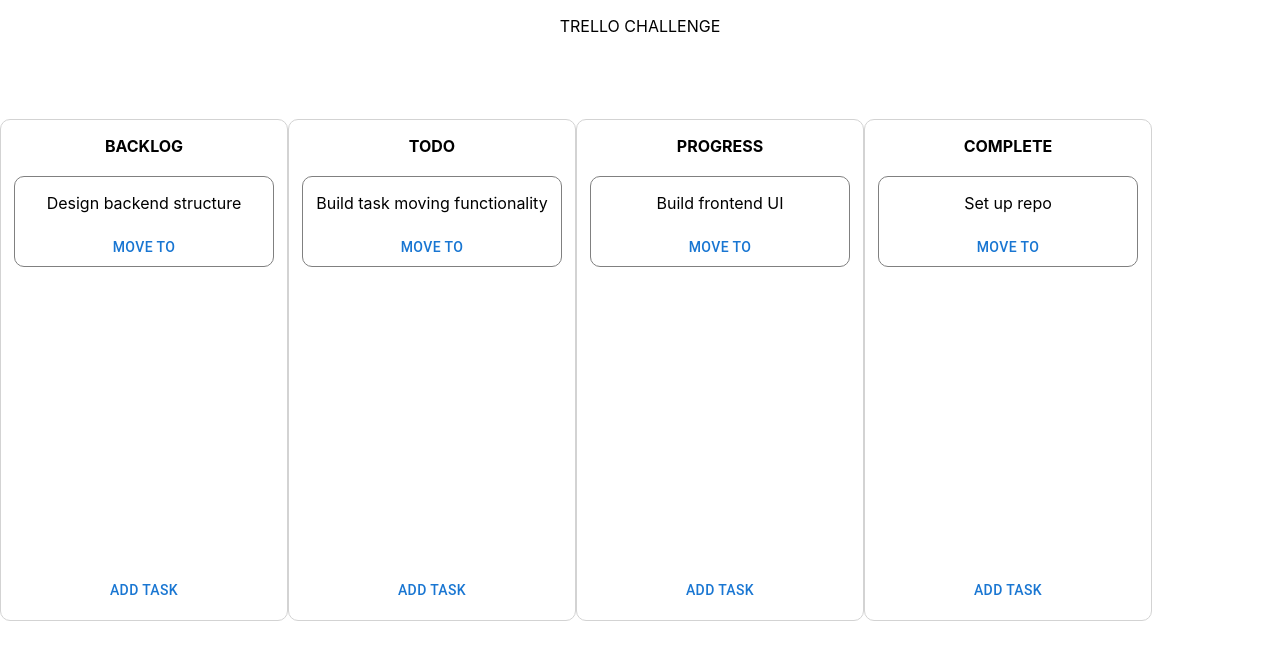
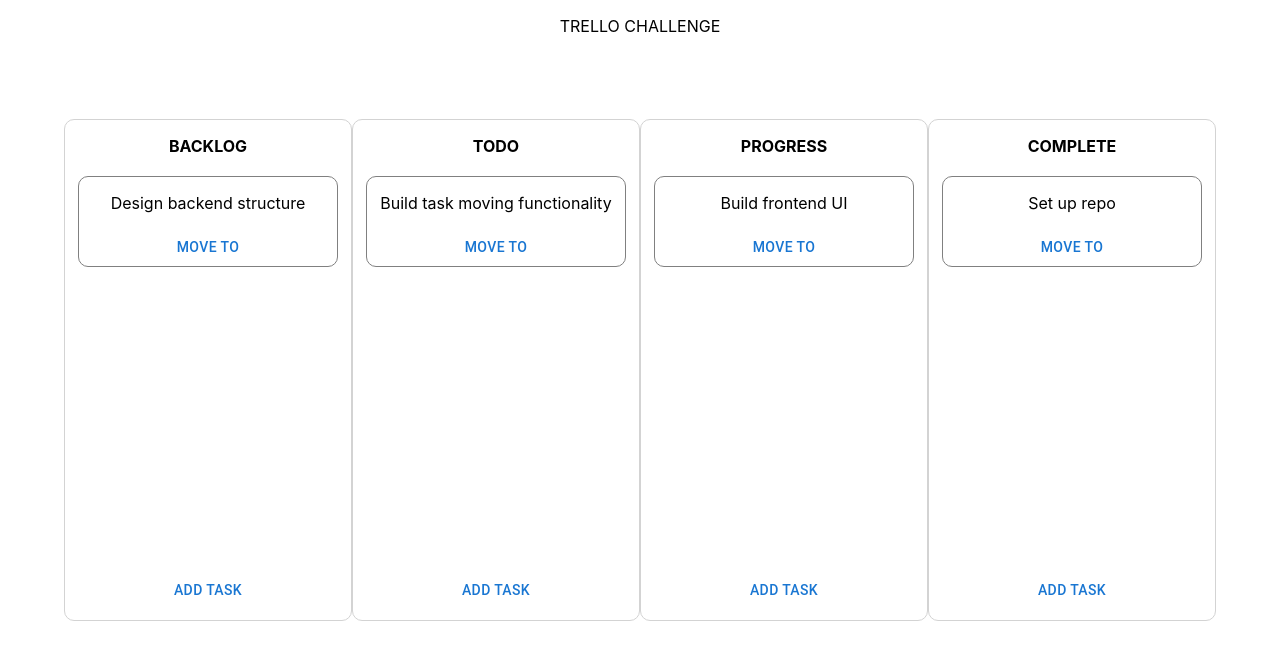
Before and after one commit to rockman4417/trello-challenge, a React (Create React App) app in the folder trello-challenge/: page / in a window 1280 px wide. Shown: the top 660 px of the page. Built offline with nearby package versions, Linux system fonts and the light colour scheme.

Commit message:
centered the board

```diff
--- a/trello-challenge/src/components/task-board/index.js
+++ b/trello-challenge/src/components/task-board/index.js
@@ -66,7 +66,7 @@
     }
 
     return (
-        <>
+        <div style={{display: "flex", justifyContent: "center"}}>
             <div style={{display: "flex", width: "90vw", height: "80vh", justifyContent: "space-around", alignItems: "center"}}>
                 {columns.map((col, idx) => {
                     return (
@@ -74,6 +74,6 @@
                     )
                 })}
             </div>
-        </>
+        </div>
     )
 }
```
